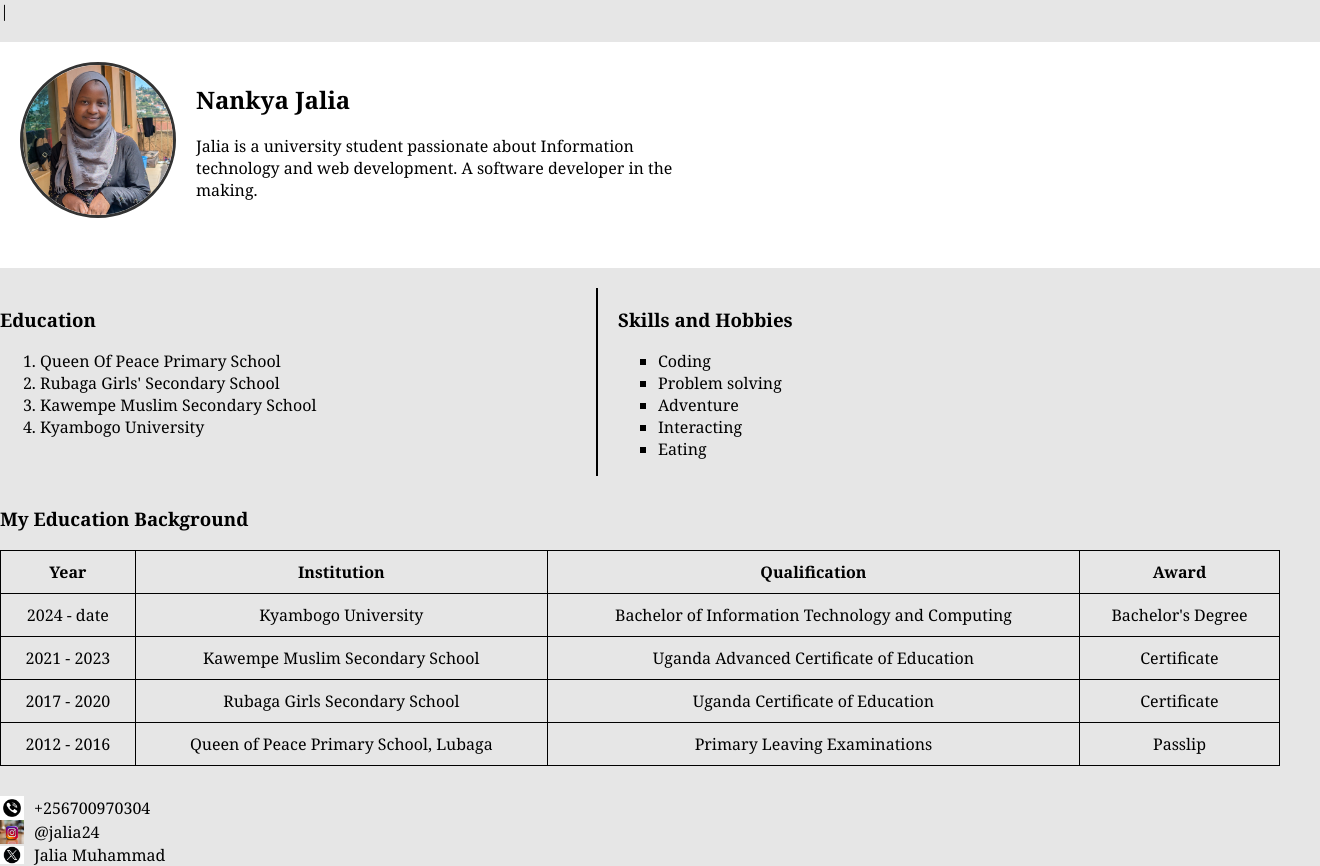
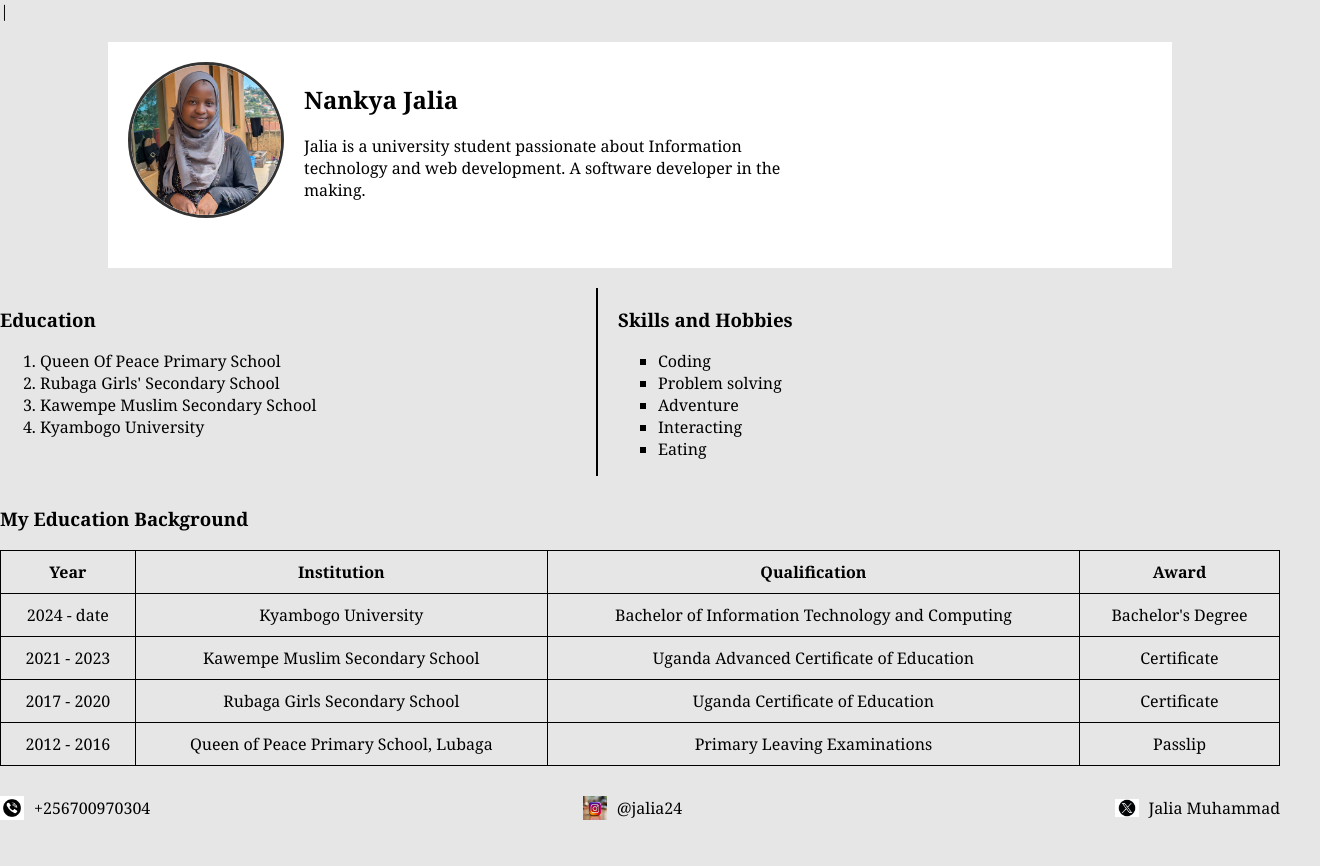
Before and after one commit to Jalia98/webpage, a plain HTML site: page index.html in a window 1280 px wide. Shown: the whole page, 1320 px wide, since content can reach past the window. After the commit the page ends 820 px from the top, so only its background shows below. Drawn offline with Linux system fonts and the light colour scheme.

Commit message:
Update style.css

```diff
--- a/style.css
+++ b/style.css
@@ -52,7 +52,7 @@
     padding: 10px;
     text-align: center;
 }
-.container{
+.contact-container{
     display: flex;
     justify-content: space-between;
     align-items: center;
```
